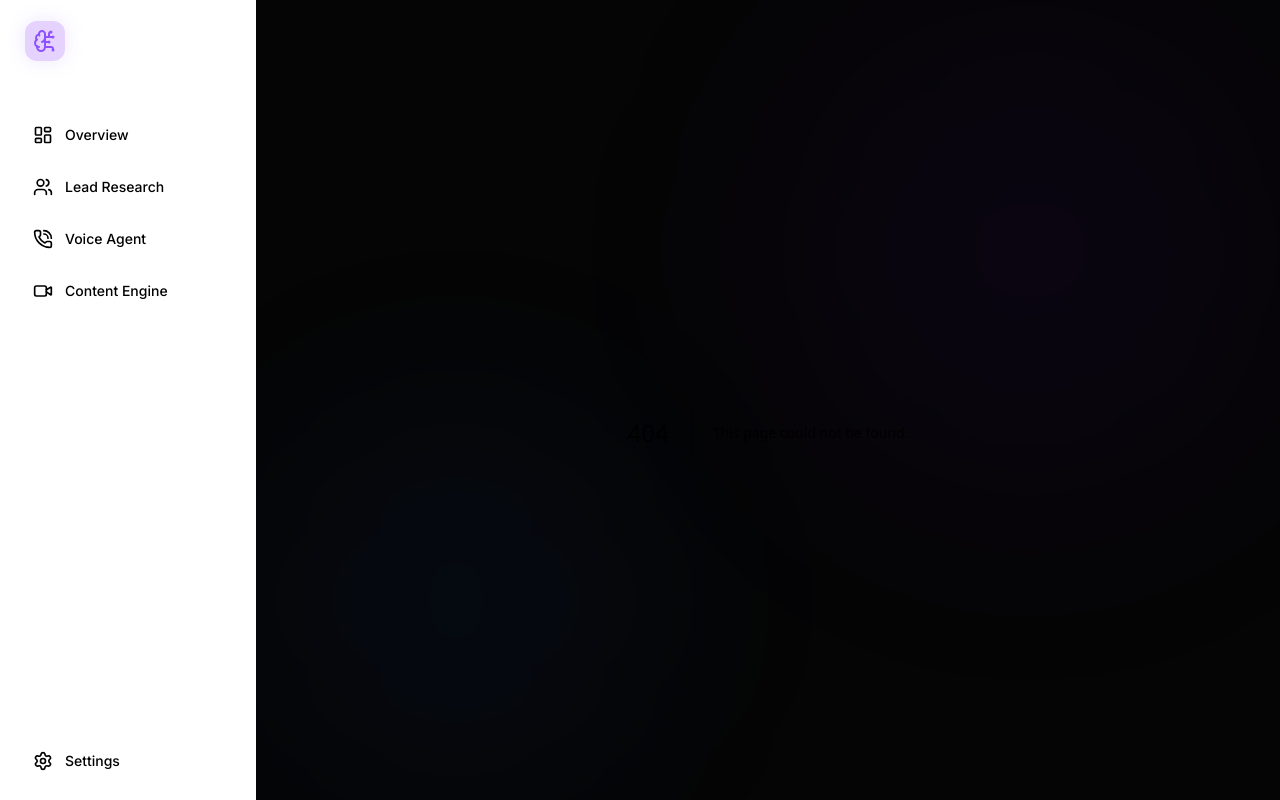
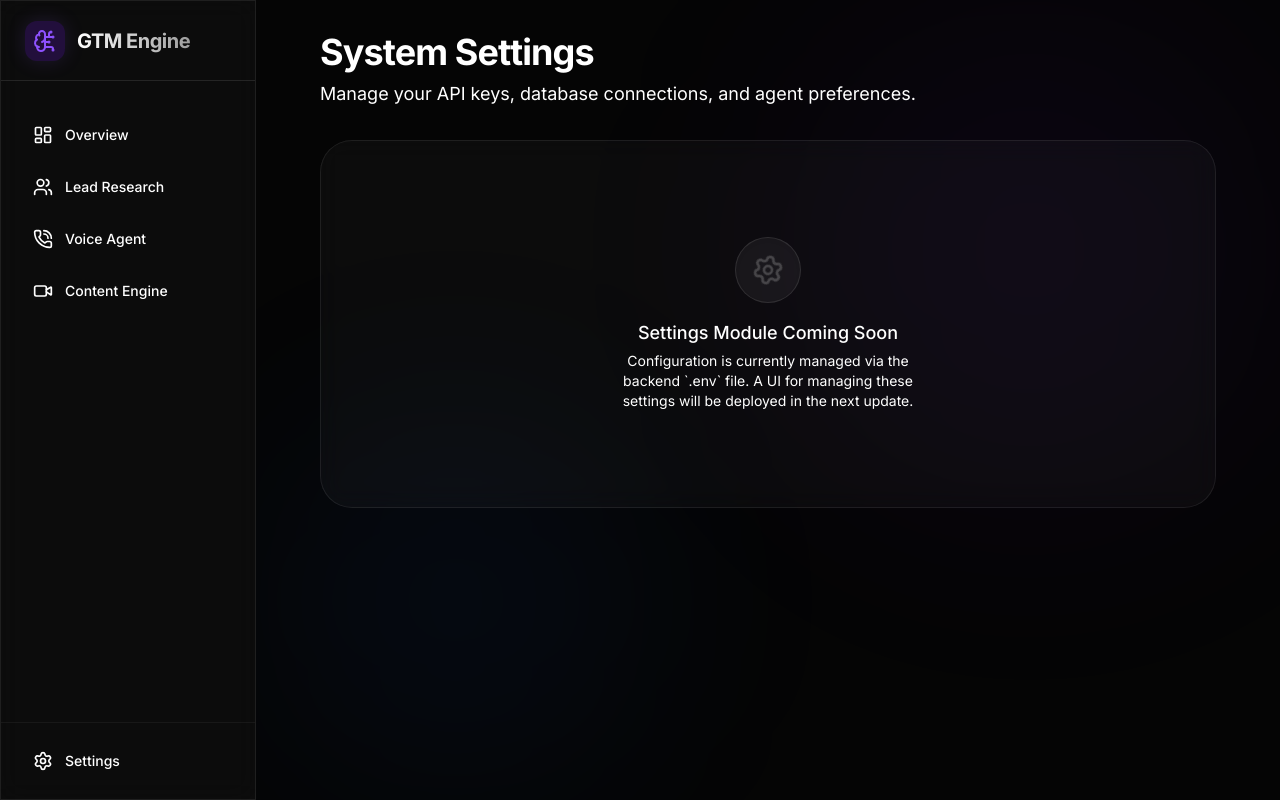
Before and after one commit to Leul4ever/Autonomous-Sales-Research-Agent, a Next.js app in the folder frontend/: page /settings in a window 1280 px wide. Before the commit this address had no page. Built offline with nearby package versions, Linux system fonts and the light colour scheme.

Commit message:
env file configuartion

```diff
--- a/frontend/app/page.tsx
+++ b/frontend/app/page.tsx
@@ -70,12 +70,6 @@ export default function Home() {
                 <ArrowRight className="w-5 h-5 group-hover:translate-x-1 transition-transform" />
               </button>
             </Link>
-            <Link href="https://github.com/Leul4ever/Autonomous-Sales-Research-Agent" target="_blank">
-              <button className="bg-white/5 border border-white/10 text-white font-semibold h-14 px-8 rounded-2xl hover:bg-white/10 transition-all flex items-center gap-3">
-                View Source Code
-                <Globe className="w-4 h-4 opacity-50" />
-              </button>
-            </Link>
           </div>
         </motion.div>
       </section>
--- /dev/null
+++ b/frontend/app/settings/page.tsx
@@ -0,0 +1,28 @@
+"use client";
+
+import { Settings, ShieldCheck, Database, Key } from "lucide-react";
+
+export default function SettingsPage() {
+    return (
+        <div className="max-w-4xl mx-auto space-y-8 pb-24 text-left">
+            <div className="space-y-2">
+                <h1 className="text-4xl font-bold tracking-tight">System Settings</h1>
+                <p className="text-muted-foreground text-lg">
+                    Manage your API keys, database connections, and agent preferences.
+                </p>
+            </div>
+
+            <div className="p-12 rounded-[2rem] glass border-dashed border-white/10 flex flex-col items-center justify-center text-center gap-4 py-24">
+                <div className="p-4 rounded-full bg-white/5 border border-white/10 shadow-inner">
+                    <Settings className="w-8 h-8 text-white/20 animate-[spin_4s_linear_infinite]" />
+                </div>
+                <div className="space-y-1">
+                    <p className="text-white font-medium text-lg">Settings Module Coming Soon</p>
+                    <p className="text-muted-foreground text-sm max-w-xs mx-auto">
+                        Configuration is currently managed via the backend `.env` file. A UI for managing these settings will be deployed in the next update.
+                    </p>
+                </div>
+            </div>
+        </div>
+    );
+}
```
Also changed, not shown: 1 other file (tests, documents, lock files or other folders).
